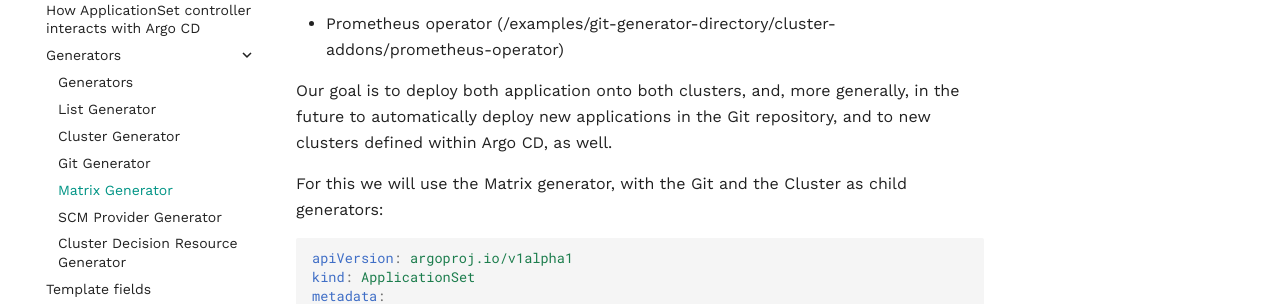
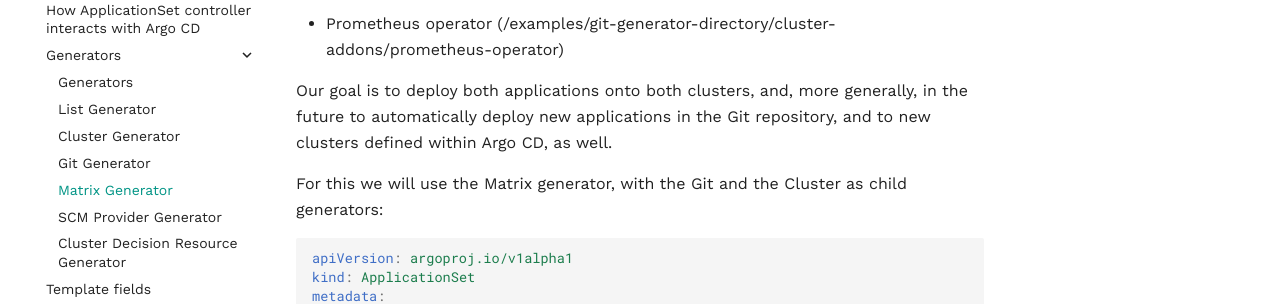
Before and after one commit to argoproj/applicationset, an MkDocs documentation site: the page built from docs/Generators-Matrix.md, in a window 1280 px wide and 900 px high, scrolled down 805 px. Shown: the part 179-483 px from the top of the window. Built offline with MkDocs 1.6.1 and Material for MkDocs 9.7.7, drawn with Linux system fonts in a browser that asks for light colours; comment, search, counter and statistics services are not loaded; some of the changed text lies outside the part shown.

Commit message:
Generator and general doc updates

```diff
--- a/docs/Generators-Matrix.md
+++ b/docs/Generators-Matrix.md
@@ -23,7 +23,7 @@ And our application YAMLs are defined in a Git repository:
 - Argo Workflows controller (examples/git-generator-directory/cluster-addons/argo-workflows)
 - Prometheus operator (/examples/git-generator-directory/cluster-addons/prometheus-operator)
 
-Our goal is to deploy both application onto both clusters, and, more generally, in the future to automatically deploy new applications in the Git repository, and to new clusters defined within Argo CD, as well.
+Our goal is to deploy both applications onto both clusters, and, more generally, in the future to automatically deploy new applications in the Git repository, and to new clusters defined within Argo CD, as well.
 
 For this we will use the Matrix generator, with the Git and the Cluster as child generators:
 
```
Also changed, not shown: other parts of docs/Generators-Matrix.md (+1 -1 lines).
